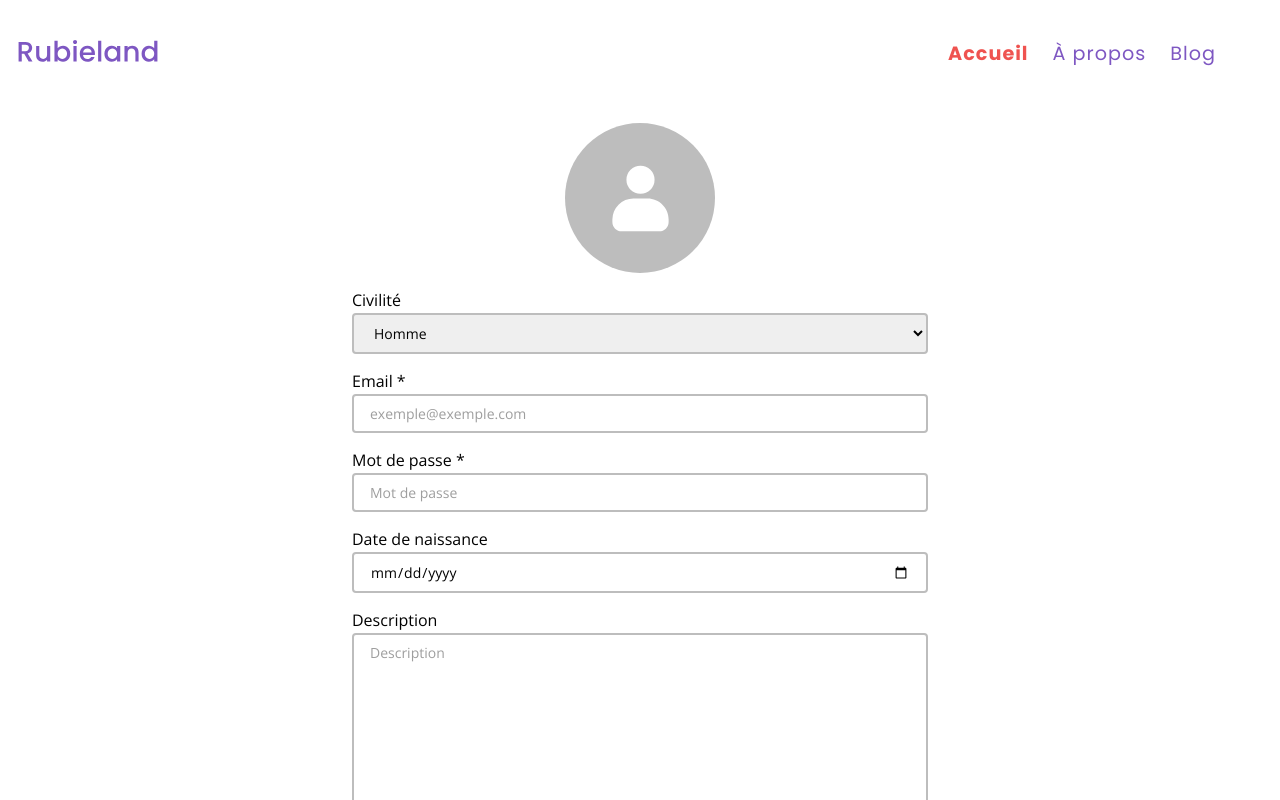
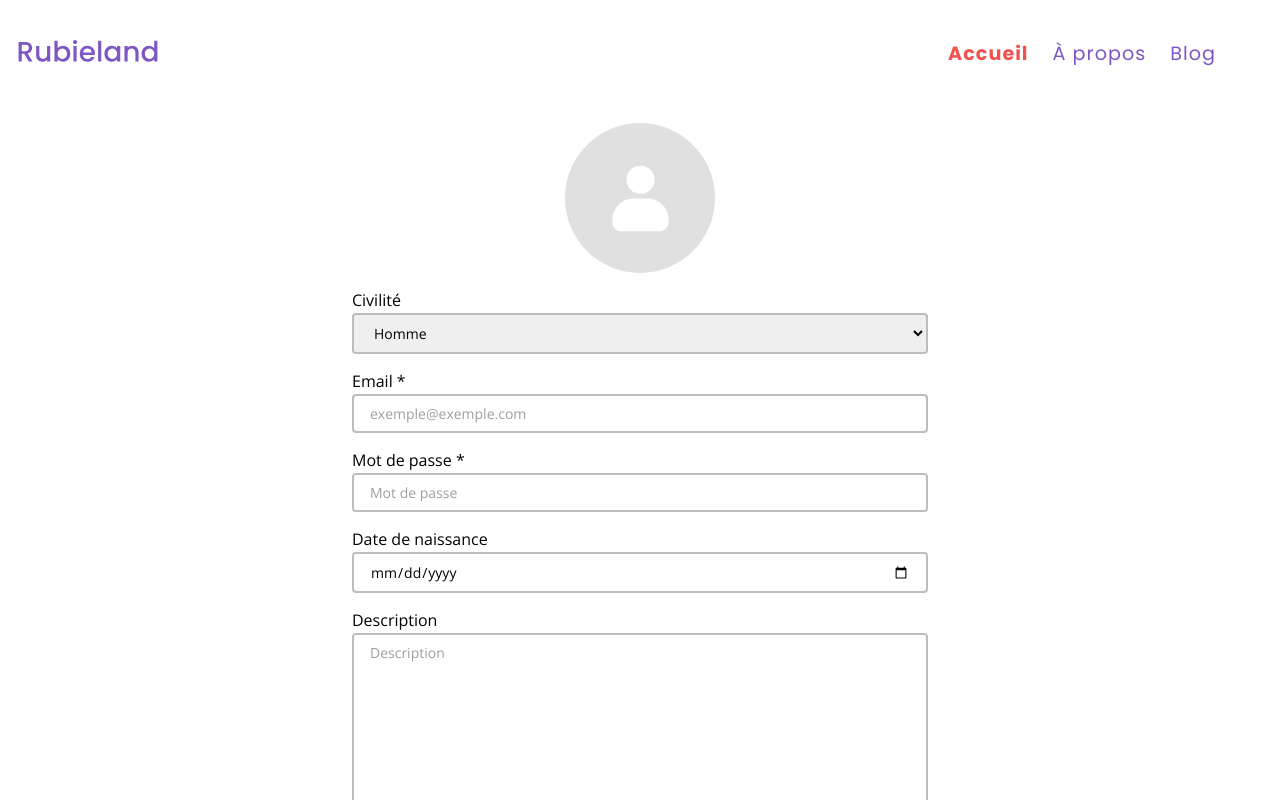
Before and after one commit to rubieland/rubieland, a React (Vite) app in the folder frontend/: page / in a window 1280 px wide. Shown: the top 800 px of the page. Built offline with nearby package versions, Linux system fonts and the light colour scheme.

Commit message:
styles(form + file inputs): add box mixins and edit class names and styles for file inputs

```diff
--- a/frontend/src/assets/styles/form.scss
+++ b/frontend/src/assets/styles/form.scss
@@ -64,54 +64,97 @@ form {
   cursor: pointer;
 }
 
+// ----- file inputs styles ----- \\
+
 .file-input {
   @include flex-center-column;
-  gap: 0.5rem;
   text-align: center;
   width: 100%;
-}
-
-.file-input-container {
-  @include flex-center-column;
   gap: 0.5rem;
 }
 
-.edit-avatar-input {
+// ----- edit blog article picture input styles ----- \\
+
+.edit-article-picture-input-container {
+  font-family: $secondary-font-stack;
+  max-width: 36rem;
+  @include box(100%);
+}
+
+.edit-article-picture-input {
+  @extend %edit-picture-input;
+}
+
+.edit-article-picture-figure {
+  @include box(inherit, 200px);
+  @include flex-center-column;
+  border-radius: 0.25rem;
+  position: relative;
+
+  > img {
+    @include img($br: inherit);
+  }
+
+  > svg {
+    @include box(50%);
+    opacity: 0.8;
+    z-index: 0;
+  }
+
+  > p {
+    font-size: 1.2rem;
+    font-weight: 600;
+    color: $grey50;
+    z-index: 1;
+  }
+}
+
+.edit-article-picture-figcaption {
   transition: all ease-in-out 0.3s;
-  background-color: $grey40;
-  border-radius: 100%;
-  text-align: center;
+  @include flex-center-column;
+  @include box(100%, inherit);
+  border-radius: inherit;
+  position: absolute;
   cursor: pointer;
-  height: 120px;
-  width: 120px;
+  opacity: 0;
+  z-index: 2;
+  top: 0px;
 
   &:hover {
     background-color: $blackTransp80;
+    opacity: 1;
   }
 
-  input {
-    display: none;
+  > svg {
+    @include box(50%);
+  }
+
+  > p {
+    font-weight: 600;
+    color: $white;
   }
 }
 
+// ----- edit avatar input styles ----- \\
+
+.edit-avatar-input {
+  @extend %edit-picture-input;
+  border-radius: 100%;
+}
+
 .edit-avatar-figure {
+  font-family: $secondary-font-stack;
   @include flex-center-column;
   border-radius: 100%;
   position: relative;
-  height: 120px;
-  width: 120px;
+  @include box(120px);
 
   > img {
-    object-position: center;
-    border-radius: 100%;
-    object-fit: cover;
-    height: 100%;
-    width: 100%;
+    @include img($br: 100%);
   }
 
   > svg {
-    height: 50%;
-    width: 50%;
+    @include box(50%);
   }
 }
 
@@ -119,11 +162,10 @@ form {
   transition: all ease-in-out 0.3s;
   @include flex-center-column;
   background-color: $black90;
+  @include box(inherit);
   border-radius: 100%;
   position: absolute;
   cursor: pointer;
-  height: inherit;
-  width: inherit;
   opacity: 0;
   top: 0px;
 
@@ -133,11 +175,10 @@ form {
   }
 
   > svg {
-    height: 50%;
-    width: 50%;
+    @include box(50%);
   }
 
-  > .caption-text {
+  > p {
     font-size: 0.8rem;
     font-weight: 600;
     color: $white;
@@ -149,11 +190,19 @@ form {
 @include respond-to('large') {
   .edit-avatar-input,
   .edit-avatar-figure {
-    height: 150px;
-    width: 150px;
+    @include box(150px);
 
-    .edit-avatar-figcaption > .caption-text {
+    .edit-avatar-figcaption > p {
       font-size: 1rem;
     }
   }
+
+  .edit-article-picture-input,
+  .edit-article-picture-figure {
+    height: 250px;
+
+    .edit-article-picture-figcaption > p {
+      font-size: 1.2rem;
+    }
+  }
 }
```
